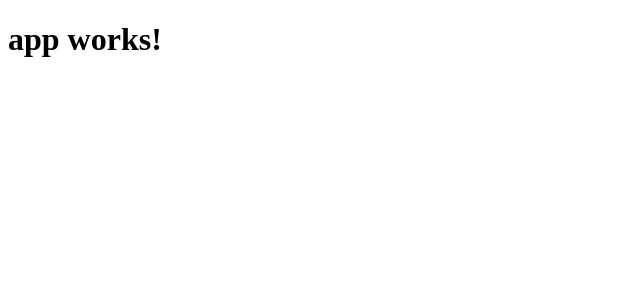
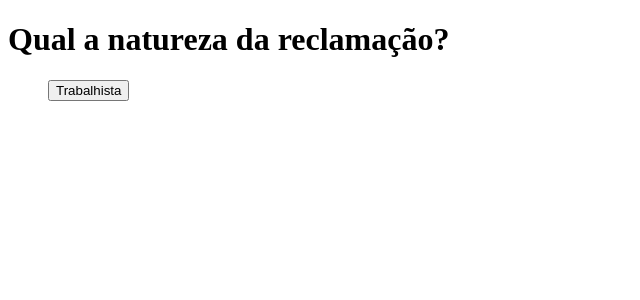
Before and after one commit to opjur/opj, an Angular app: page / in a window 1280 px wide. Shown: the top 300 px of the page, without its empty margins (0-640 px from the left). Built offline with nearby package versions, Linux system fonts and the light colour scheme.

Commit message:
primeiros passos

```diff
--- a/src/app/app.component.html
+++ b/src/app/app.component.html
@@ -1,3 +1 @@
-<h1>
-  {{title}}
-</h1>
+<opj [id] = "id"></opj>
--- a/src/app/app.component.ts
+++ b/src/app/app.component.ts
@@ -1,10 +1,10 @@
 import { Component } from '@angular/core';
 
 @Component({
-  selector: 'app-root',
+  selector: 'app',
   templateUrl: './app.component.html',
   styleUrls: ['./app.component.css']
 })
 export class AppComponent {
-  title = 'app works!';
+  id = 'inicio';
 }
--- /dev/null
+++ b/src/app/opj/class/questao.ts
@@ -0,0 +1,3 @@
+export class Questao{
+    texto: string;
+}
--- /dev/null
+++ b/src/app/opj/database/inicio.json
@@ -0,0 +1,12 @@
+{
+    "data":
+    {
+        "texto": "Qual a natureza da reclamação?",
+        "respostas": [
+            {
+                "texto": "Trabalhista",
+                "id": "trabalhista/inicio"
+            }
+        ]
+    }
+}
--- a/src/app/opj/opj.component.html
+++ b/src/app/opj/opj.component.html
@@ -1,3 +1,9 @@
-<p>
-  opj works!
-</p>
+<div *ngIf="questao">
+    <h1>{{questao.texto}}</h1>
+    <ul>
+        <button *ngFor="let res of questao.respostas" (click)="onSelect(res.id)">{{res.texto}}</button>
+    </ul>
+    <div *ngIf="proximoId">
+        <opj [id] = 'proximoId'></opj>
+    </div>
+</div>
--- a/src/app/opj/opj.component.ts
+++ b/src/app/opj/opj.component.ts
@@ -1,15 +1,31 @@
-import { Component, OnInit } from '@angular/core';
+import { Component, OnInit, Input } from '@angular/core';
+import { OpjService } from './opj.service';
+
+import { Questao } from './class/questao';
 
 @Component({
-  selector: 'app-opj',
+  selector: 'opj',
   templateUrl: './opj.component.html',
-  styleUrls: ['./opj.component.css']
+  styleUrls: ['./opj.component.css'],
+  providers: [OpjService]
 })
 export class OpjComponent implements OnInit {
 
-  constructor() { }
+  @Input() id: string;
+
+  questao: Questao;
+  errorMessage: string;
+  proximoId: string;
+
+  constructor(private opjService: OpjService) { }
 
   ngOnInit() {
+    this.opjService.getQuestao(this.id).subscribe(
+      questao => this.questao = questao,
+      error => this.errorMessage = <any>error);
   }
 
+  onSelect(id: string): void {
+    this.proximoId = id;
+  }
 }
--- /dev/null
+++ b/src/app/opj/opj.service.ts
@@ -0,0 +1,36 @@
+import { Injectable } from '@angular/core';
+import { Http, Response } from '@angular/http';
+import { Observable } from 'rxjs/Observable';
+import 'rxjs/add/operator/catch';
+import 'rxjs/add/operator/map';
+
+import {Questao} from './class/questao';
+
+@Injectable()
+export class OpjService {
+
+    constructor(private http: Http) { }
+
+    getQuestao(id: string): Observable<Questao> {
+        return this.http.get('app/opj/database/' + id + '.json')
+            .map(this.extractData)
+            .catch(this.handleError);
+    }
+    private extractData(res: Response) {
+        let body = res.json();
+        return body.data || { };
+    }
+    private handleError(error: Response | any) {
+        // In a real world app, we might use a remote logging infrastructure
+        let errMsg: string;
+        if (error instanceof Response) {
+            const body = error.json() || '';
+            const err = body.error || JSON.stringify(body);
+            errMsg = `${error.status} - ${error.statusText || ''} ${err}`;
+        } else {
+            errMsg = error.message ? error.message : error.toString();
+        }
+        console.error(errMsg);
+        return Observable.throw(errMsg);
+    }
+}
--- a/src/index.html
+++ b/src/index.html
@@ -1,5 +1,6 @@
 <!doctype html>
 <html>
+
 <head>
   <meta charset="utf-8">
   <title>Opj</title>
@@ -7,8 +8,20 @@
 
   <meta name="viewport" content="width=device-width, initial-scale=1">
   <link rel="icon" type="image/x-icon" href="favicon.ico">
+  <script>
+    // See http://www.backalleycoder.com/2016/05/13/sghpa-the-single-page-app-hack-for-github-pages/
+    (function () {
+      var redirect = sessionStorage.redirect;
+      delete sessionStorage.redirect;
+      if (redirect && redirect != location.href) {
+        history.replaceState(null, null, redirect);
+      }
+    })();
+  </script>
 </head>
+
 <body>
-  <app-root>Loading...</app-root>
+  <app>Carregando...</app>
 </body>
+
 </html>
```
Also changed, not shown: src/404.html (added, +14 -0 lines), src/app/opj/database/trabalhista/clt.json (added, +12 -0 lines), src/app/opj/database/trabalhista/inicio.json (added, +12 -0 lines).
